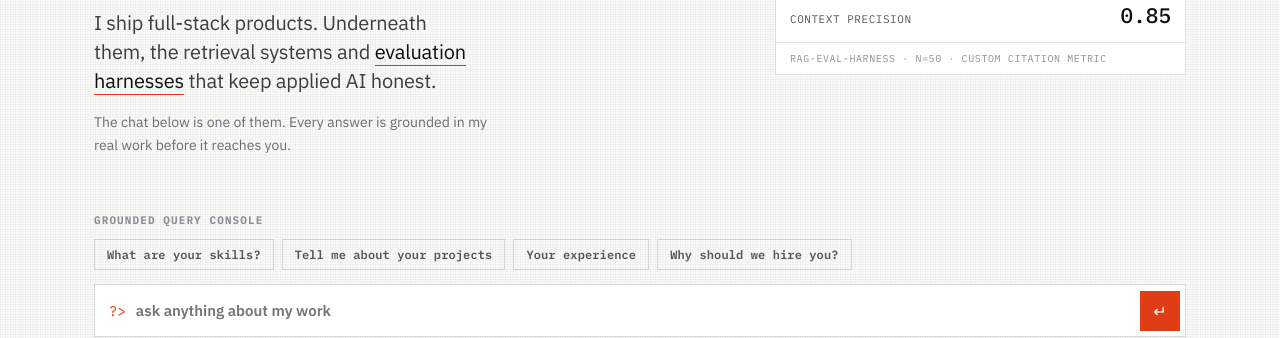
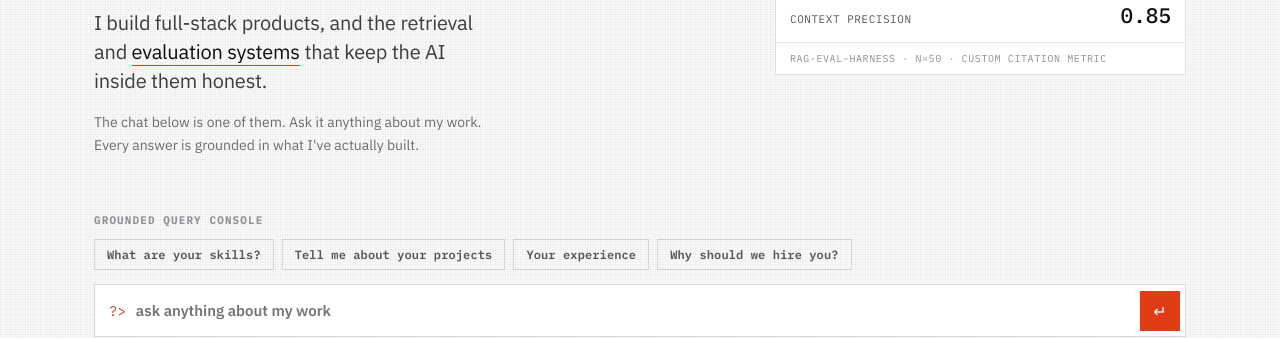
Before and after one commit to apoorva-01/personal-website, a website: page index.html in a window 1280 px wide. Shown: the part 316-654 px from the top of the page. Drawn offline with Linux system fonts and the light colour scheme; a script that the page names is missing.

Commit message:
Rewrite hero copy to be warmer and more concrete

```diff
--- a/index.html
+++ b/index.html
@@ -213,10 +213,10 @@
             <span class="hero-word" style="display:inline-block;animation:fadeUp .6s .1s both">Apoorva</span><br/><span class="hero-word" style="display:inline-block;animation:fadeUp .6s .18s both">Verma</span>
           </h1>
           <p style="margin-top:22px;font-size:clamp(16px,2vw,20px);font-weight:400;letter-spacing:-.01em;line-height:1.45;color:var(--text-2);max-width:32ch">
-            I ship full-stack products. Underneath them, the retrieval systems and <span style="color:var(--heading);border-bottom:1px solid var(--accent)">evaluation harnesses</span> that keep applied AI honest.
+            I build full-stack products, and the retrieval and <span style="color:var(--heading);border-bottom:1px solid var(--accent)">evaluation systems</span> that keep the AI inside them honest.
           </p>
           <p style="margin-top:16px;max-width:48ch;font-size:14px;line-height:1.66;color:var(--text-4)">
-            The chat below is one of them. Every answer is grounded in my real work before it reaches you.
+            The chat below is one of them. Ask it anything about my work. Every answer is grounded in what I've actually built.
           </p>
         </div>
 
```
